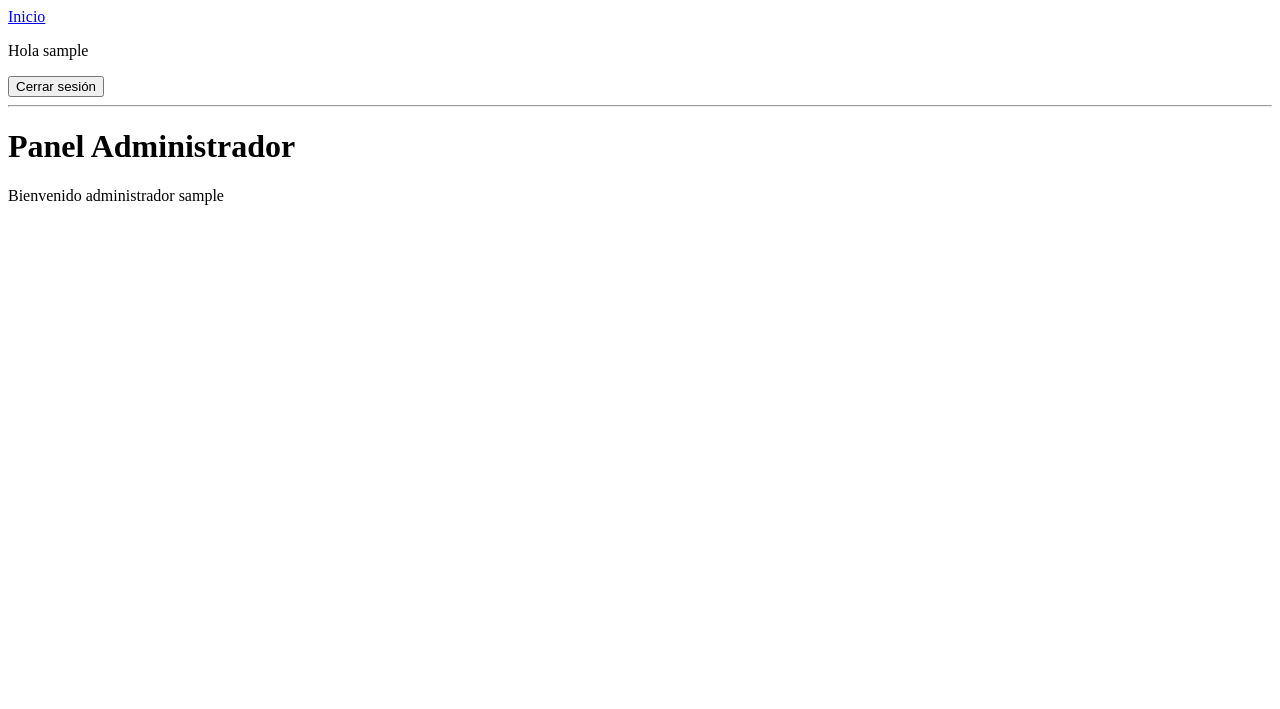
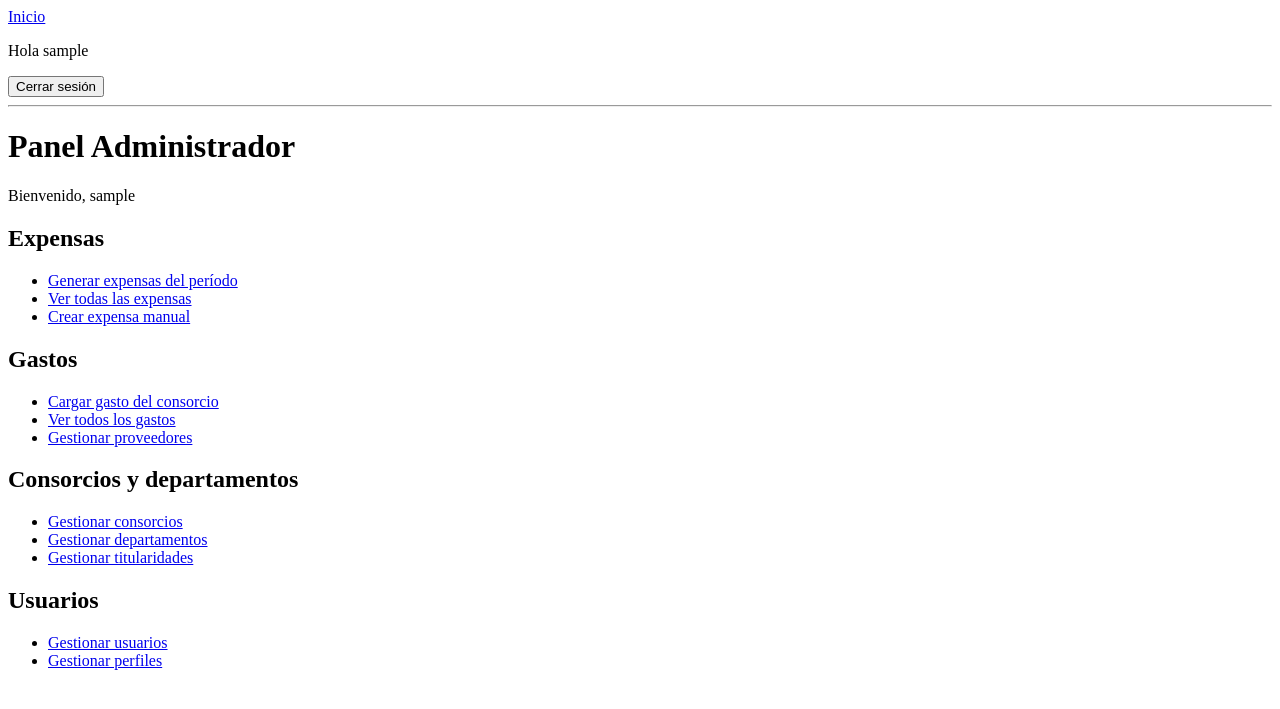
Before and after one commit to gogoroisler/TP-FINAL-BACKEND--IFTS18, a Django app: template templates/panel_admin.html in a window 1280 px wide. Shown: the top 709 px of the page. Run offline with Django 5.2, Linux system fonts and the light colour scheme; the template is opened without the code that fills it, so the values that code supplies are empty; the visitor is signed in with stand-in values (Sample User, id 1).

Commit message:
feat: paneles admin y consorcista con links a funcionalidades

```diff
--- a/templates/panel_admin.html
+++ b/templates/panel_admin.html
@@ -1,10 +1,33 @@
-<!-- Panel exclusivo para administradores -->
 {% extends 'base.html' %}
+{% block title %}Panel Administrador{% endblock %}
+{% block content %}
+<h1>Panel Administrador</h1>
+<p>Bienvenido, {{ user.username }}</p>
 
-{% block content %}
+<h2>Expensas</h2>
+<ul>
+    <li><a href="{% url 'seleccionar_preview' %}">Generar expensas del período</a></li>
+    <li><a href="{% url 'listar_expensas' %}">Ver todas las expensas</a></li>
+    <li><a href="{% url 'crear_expensa' %}">Crear expensa manual</a></li>
+</ul>
 
-<h1>Panel Administrador</h1>
+<h2>Gastos</h2>
+<ul>
+    <li><a href="/admin/expensas/gastoconsorcio/add/">Cargar gasto del consorcio</a></li>
+    <li><a href="/admin/expensas/gastoconsorcio/">Ver todos los gastos</a></li>
+    <li><a href="/admin/expensas/proveedor/">Gestionar proveedores</a></li>
+</ul>
 
-<p>Bienvenido administrador {{ user.username }}</p>
+<h2>Consorcios y departamentos</h2>
+<ul>
+    <li><a href="/admin/consorcios/consorcio/">Gestionar consorcios</a></li>
+    <li><a href="/admin/consorcios/departamento/">Gestionar departamentos</a></li>
+    <li><a href="/admin/consorcios/titularidad/">Gestionar titularidades</a></li>
+</ul>
 
+<h2>Usuarios</h2>
+<ul>
+    <li><a href="/admin/auth/user/">Gestionar usuarios</a></li>
+    <li><a href="/admin/usuarios/perfil/">Gestionar perfiles</a></li>
+</ul>
 {% endblock %}
```
Also changed, not shown: templates/panel_consorcista.html (+8 -7 lines).
